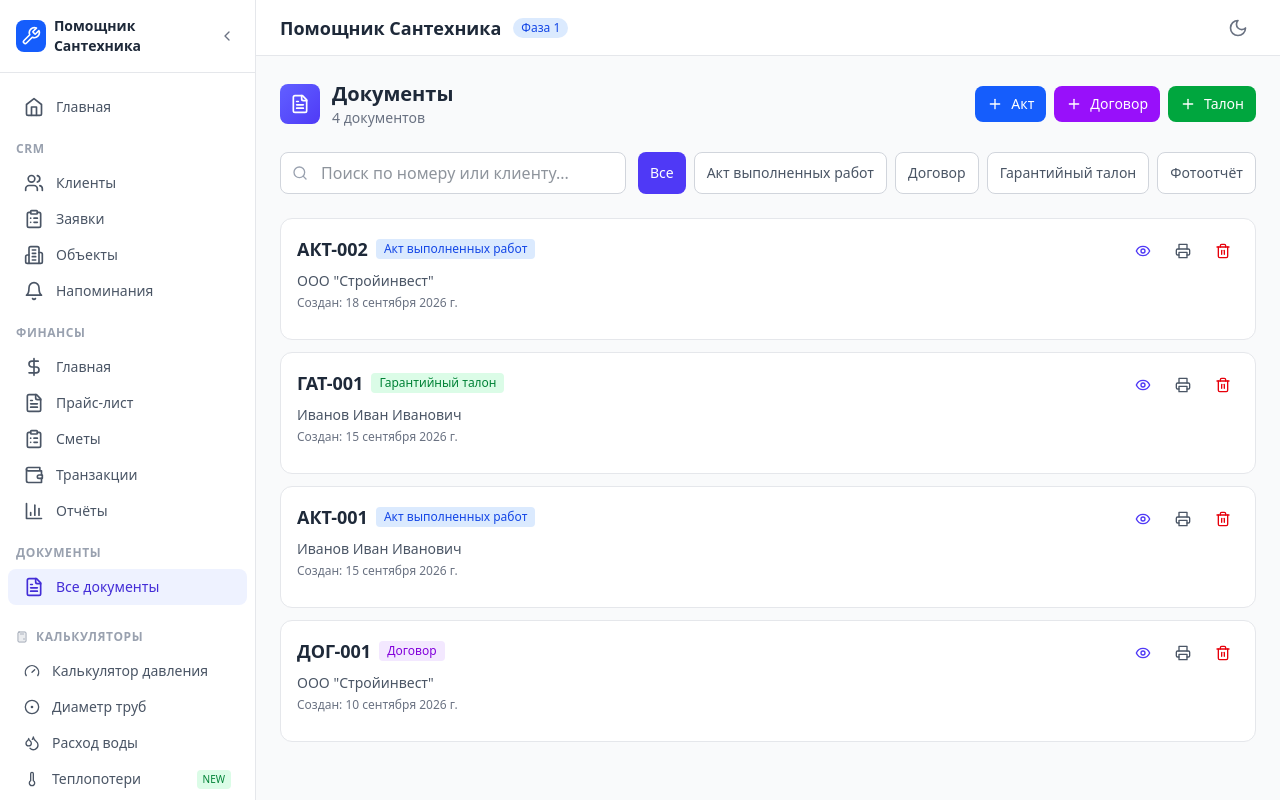
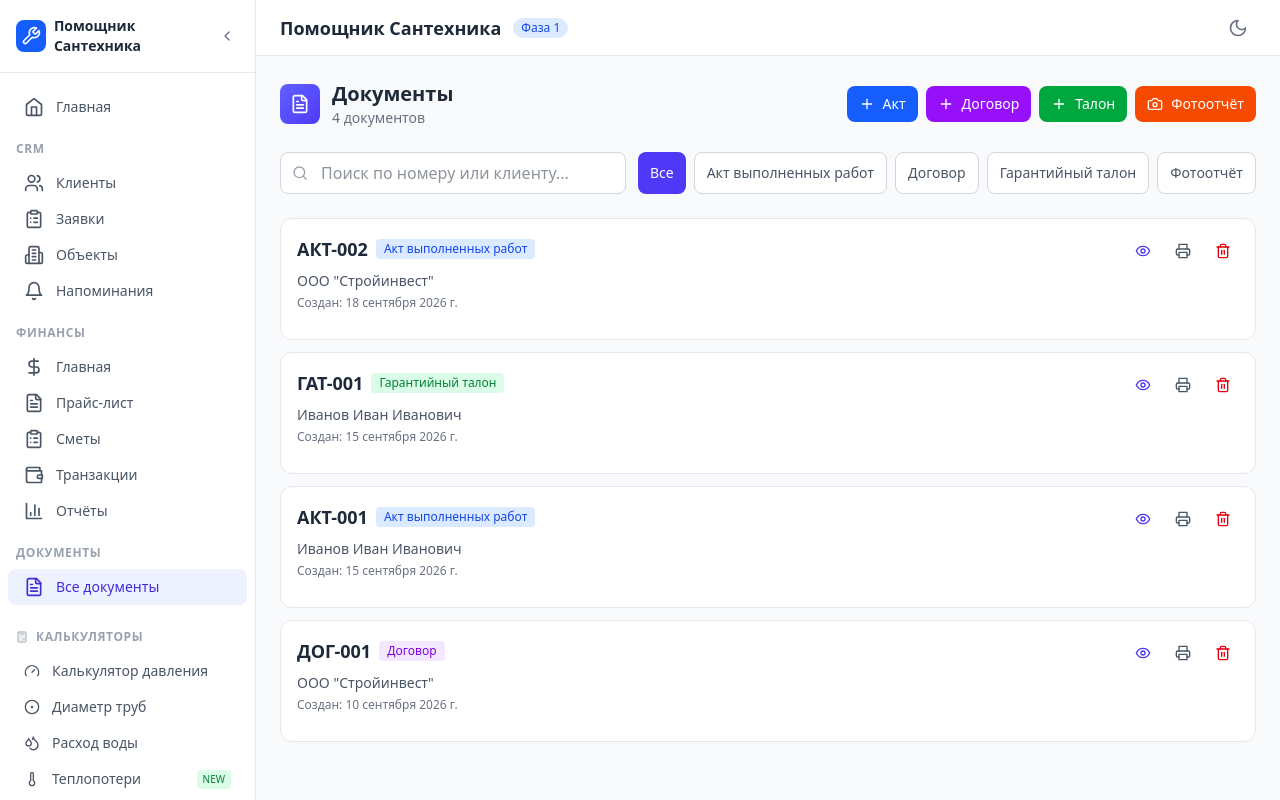
Before and after one commit to burdinart/plumber-assistant, a React (Vite) app: page /documents in a window 1280 px wide. Built offline with nearby package versions, Linux system fonts and the light colour scheme.

Commit message:
task snapshot ad74ef2b-08c7-40cf-944f-db4b243d35e0

```diff
--- a/src/features/documents/components/DocumentsList.tsx
+++ b/src/features/documents/components/DocumentsList.tsx
@@ -1,6 +1,6 @@
 import { useState } from 'react';
 import { Link } from 'react-router-dom';
-import { FileText, Plus, Search, Filter, Eye, Printer, Trash2 } from 'lucide-react';
+import { FileText, Plus, Search, Filter, Eye, Printer, Trash2, Camera } from 'lucide-react';
 import { useDocuments } from '../hooks/useDocuments';
 import { useClients } from '../../clients/hooks/useClients';
 import { DocumentType, DOCUMENT_TYPE_NAMES } from '../types';
@@ -116,6 +116,13 @@ export function DocumentsList() {
           >
             <Plus className="w-4 h-4" />
             <span className="hidden sm:inline">Талон</span>
+          </Link>
+          <Link
+            to="/documents/photo-reports/new"
+            className="flex items-center gap-2 bg-orange-600 hover:bg-orange-700 text-white font-medium py-2 px-3 rounded-lg transition-colors text-sm"
+          >
+            <Camera className="w-4 h-4" />
+            <span className="hidden sm:inline">Фотоотчёт</span>
           </Link>
         </div>
       </div>
```
